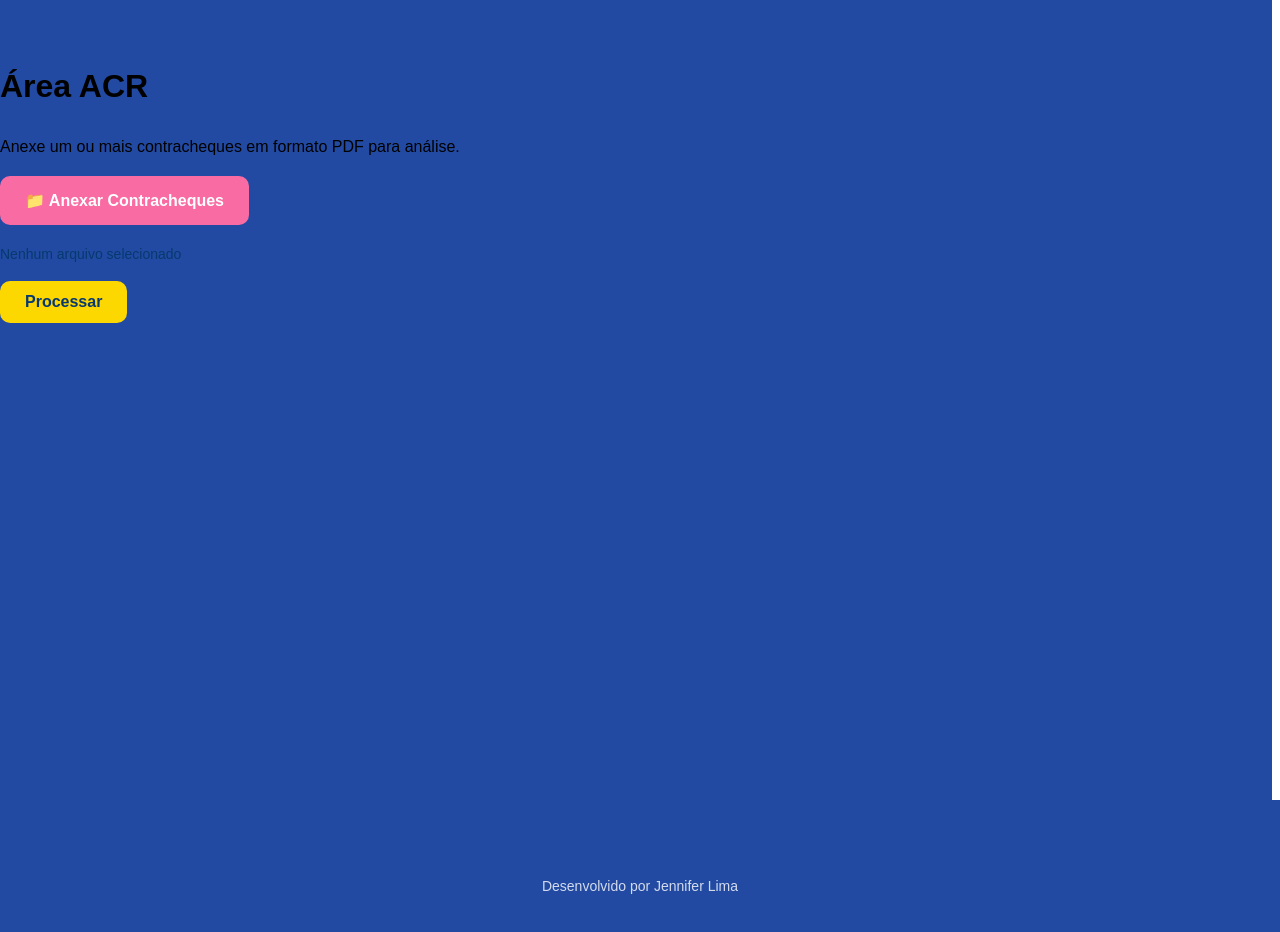
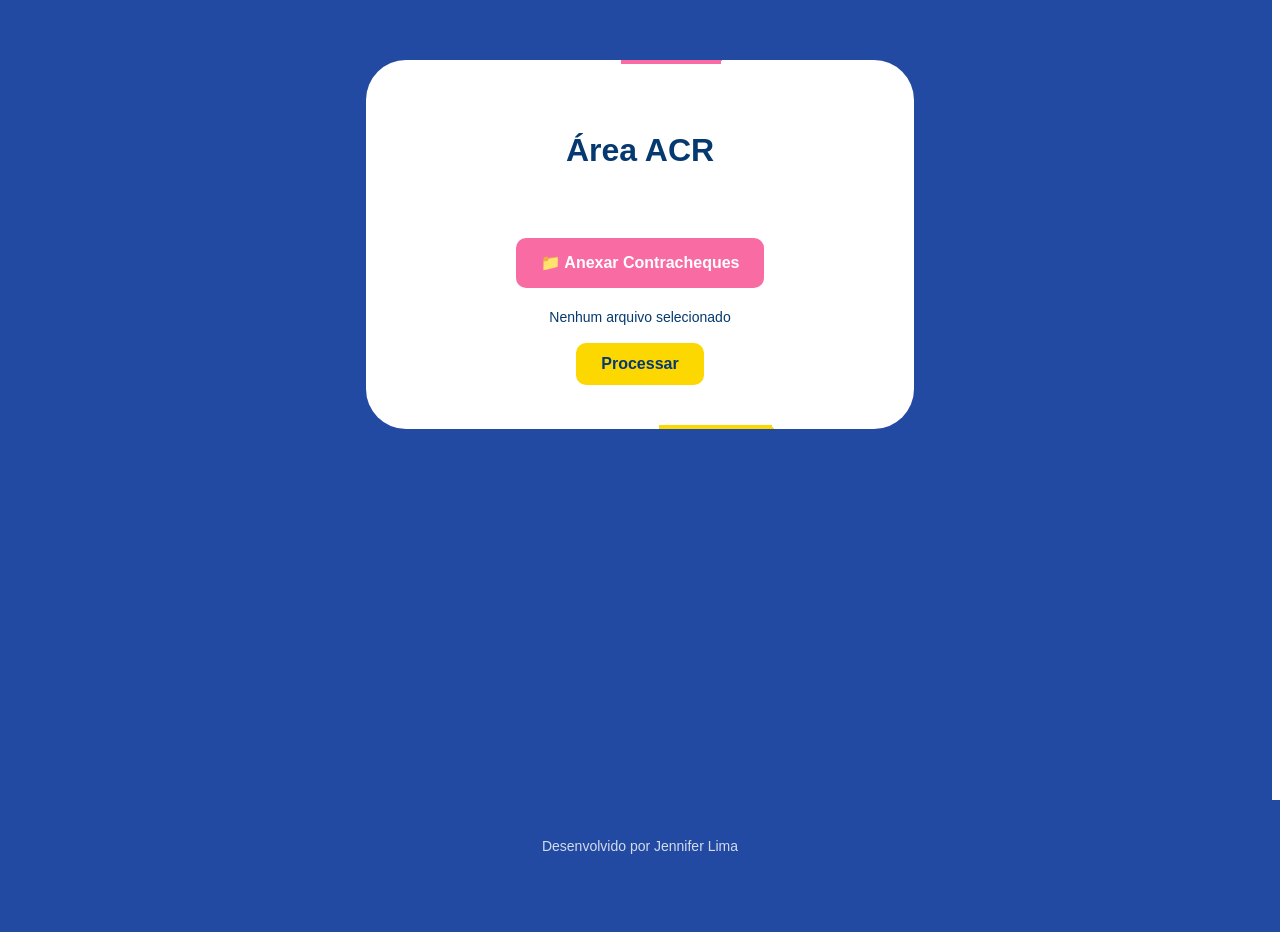
Before and after one commit to JennyGD1/AreaACR, a Flask app: page /calculadora in a window 1280 px wide. After the commit the page ends 854 px from the top, so only its background shows below. Run offline with Flask 3, Linux system fonts and the light colour scheme.

Commit message:
Update indexcalculadora.html

```diff
--- a/templates/indexcalculadora.html
+++ b/templates/indexcalculadora.html
@@ -7,13 +7,12 @@
 {% endblock %}
 
 {% block content %}
-<div class="page-inicio">
+<div class="page-upload">
 
-    <div class="calculator-container">
-        <div class="calculator-header">
+    <div class="borda-animada">
+        <div class="content-box">
             <h1>Área ACR</h1>
             <p>Anexe um ou mais contracheques em formato PDF para análise.</p>
-        </div>
 
             <div id="upload-feedback" class="feedback-message" style="display: none;"></div>
             {% with messages = get_flashed_messages(with_categories=true) %}
@@ -40,7 +39,7 @@
                 </form>
             </div>
         </div>
-
+    </div>
 </div>
 
 <script>
```
Lines whose indentation alone changed are shown as unchanged.
